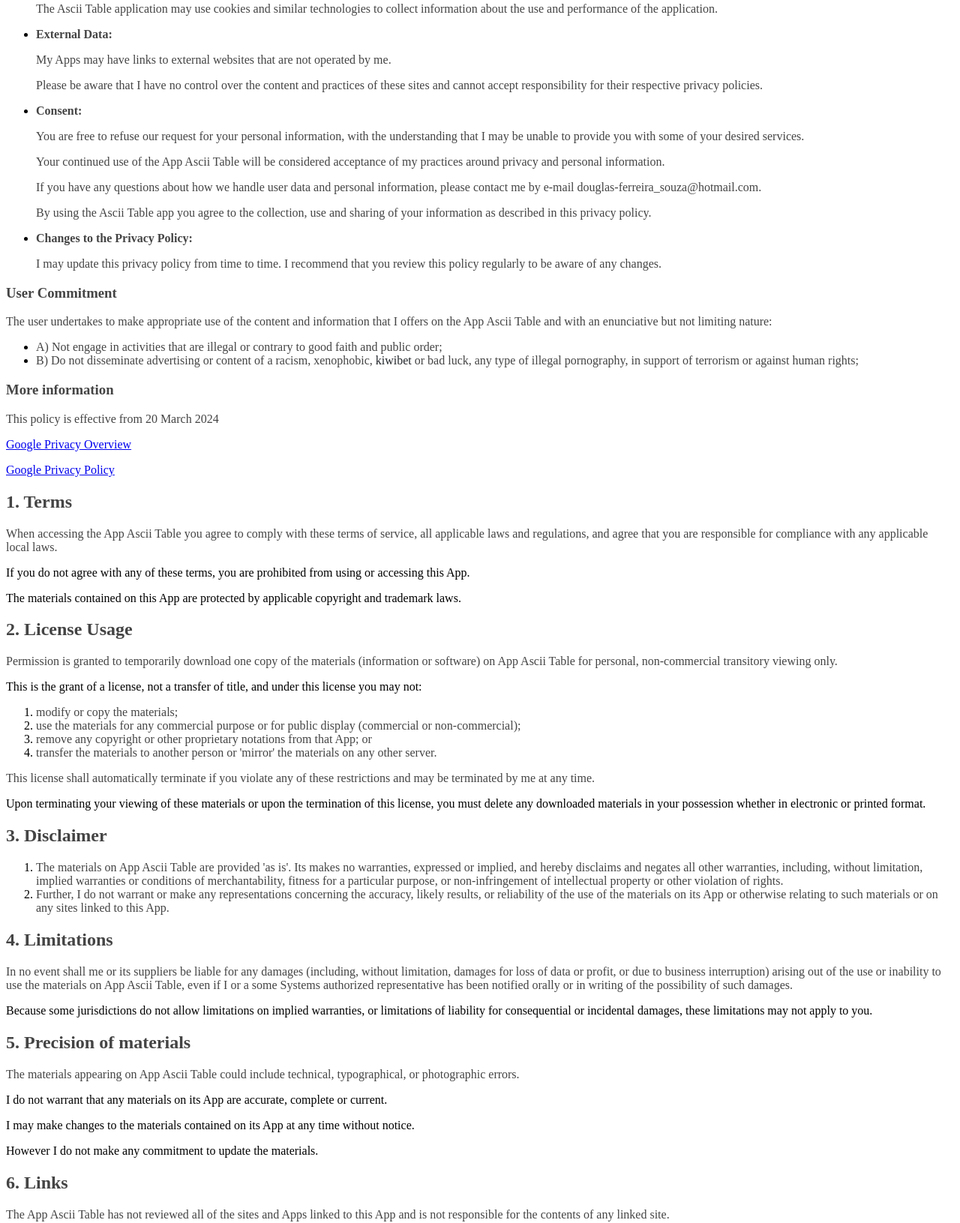
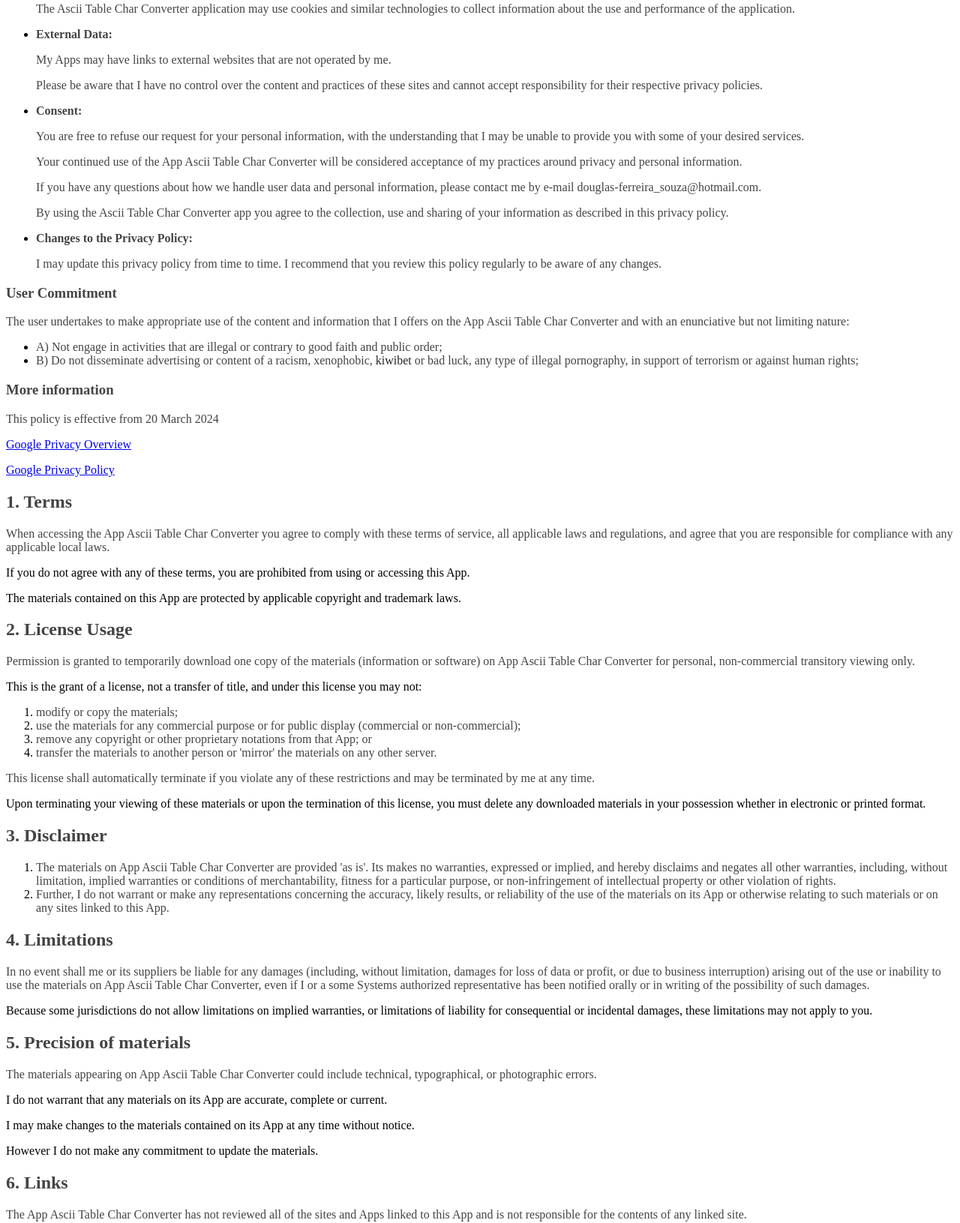
Before and after one commit to douglasfsouza/html, a plain HTML site: page Sites/ElectraSystems/policy.html in a window 1280 px wide. Shown: the part 772-2403 px from the top of the page at 75% size. Drawn offline with Linux system fonts and the light colour scheme.

Commit message:
Change the App name

```diff
--- a/Sites/ElectraSystems/policy.html
+++ b/Sites/ElectraSystems/policy.html
@@ -13,12 +13,12 @@
             </h2>
             <p>
                 <span style="color: rgb(68, 68, 68);">
-                    Your privacy is important to me, <i>Douglas F de Souza</i>. It is my policy to respect your privacy regarding any information I may collect from you on the Ascii Table and other websites and Apps I own and operate.
+                    Your privacy is important to me, <i>Douglas F de Souza</i>. It is my policy to respect your privacy regarding any information I may collect from you on the Ascii Table Char Converter and other websites and Apps I own and operate.
                 </span>
             </p>
             <p>
                 <span style="color: rgb(68, 68, 68);">
-                    This privacy policy describes how I collect, use and share information when you use the Ascii Table application.
+                    This privacy policy describes how I collect, use and share information when you use the Ascii Table Char Converter application.
                 </span>
             </p>
             <ul>
@@ -40,7 +40,7 @@
 
                 <li>
                     <span style="color: rgb(68, 68, 68);"><b>Use of Informations:</b>
-                        <p>I use the information collected to provide, maintain, protect and improve the Ascii Table application.</p>
+                        <p>I use the information collected to provide, maintain, protect and improve the Ascii Table Char Converter application.</p>
                         <p>I may use your information for app-related communications such as sending you notifications about updates, new features or special offers.</p>
                     </span>
                 </li>
@@ -65,7 +65,7 @@
                 </li>
                 <li>
                      <span style="color: rgb(68, 68, 68);"><b>Cookies and Similar Technologies:</b>
-                        <p>The Ascii Table application may use cookies and similar technologies to collect information about the use and performance of the application.</p>
+                        <p>The Ascii Table Char Converter application may use cookies and similar technologies to collect information about the use and performance of the application.</p>
                      </span>
                 </li>
 
@@ -85,13 +85,13 @@
                             You are free to refuse our request for your personal information, with the understanding that I may be unable to provide you with some of your desired services.
                         </p>
                         <p>
-                            Your continued use of the App Ascii Table will be considered acceptance of my practices around privacy and personal information.
+                            Your continued use of the App Ascii Table Char Converter will be considered acceptance of my practices around privacy and personal information.
                         </p>
                         <p>
                             If you have any questions about how we handle user data and personal information, please contact me by e-mail douglas-ferreira_souza@hotmail.com.
                         </p>
 
-                        <p>By using the Ascii Table app you agree to the collection, use and sharing of your information as described in this privacy policy.</p>
+                        <p>By using the Ascii Table Char Converter app you agree to the collection, use and sharing of your information as described in this privacy policy.</p>
                     </span>
                 </li>
                 <li>
@@ -108,7 +108,7 @@
             </h3>
             <p>
                 <span style="color: rgb(68, 68, 68);">
-                    The user undertakes to make appropriate use of the content and information that I offers on the App Ascii Table and with an enunciative but not limiting nature:
+                    The user undertakes to make appropriate use of the content and information that I offers on the App Ascii Table Char Converter and with an enunciative but not limiting nature:
                 </span>
             </p>
             <ul>
@@ -160,7 +160,7 @@
                 </span>
             </h2>
             <p>
-                <span style="color: rgb(68, 68, 68);">When accessing the App Ascii Table you agree to comply with these terms of service, all applicable laws and regulations, and agree that you are responsible for compliance with any applicable local laws.
+                <span style="color: rgb(68, 68, 68);">When accessing the App Ascii Table Char Converter you agree to comply with these terms of service, all applicable laws and regulations, and agree that you are responsible for compliance with any applicable local laws.
                 </span>
             </p>
             <p>
@@ -172,7 +172,7 @@
                 <h2>
                     <span style="color: rgb(68, 68, 68);">2. License Usage</span>
                 </h2><p><span style="color: rgb(68, 68, 68);">
-                    Permission is granted to temporarily download one copy of the materials (information or software) on App Ascii Table for personal, non-commercial transitory viewing only.
+                    Permission is granted to temporarily download one copy of the materials (information or software) on App Ascii Table Char Converter for personal, non-commercial transitory viewing only.
                 </span>
                 <p>
                     This is the grant of a license, not a transfer of title, and under this license you may not:&nbsp;
@@ -212,7 +212,7 @@
                 <ol>
                     <li>
                         <span style="color: rgb(68, 68, 68);">
-                            The materials on App Ascii Table are provided 'as is'. Its makes no warranties, expressed or implied, and hereby disclaims and negates all other warranties, including, without limitation, implied warranties or conditions of merchantability, fitness for a particular purpose, or non-infringement of intellectual property or other violation of rights.
+                            The materials on App Ascii Table Char Converter are provided 'as is'. Its makes no warranties, expressed or implied, and hereby disclaims and negates all other warranties, including, without limitation, implied warranties or conditions of merchantability, fitness for a particular purpose, or non-infringement of intellectual property or other violation of rights.
                         </span>
                     </li>
                     <li>
@@ -226,7 +226,7 @@
                 </h2>
                 <p>
                     <span style="color: rgb(68, 68, 68);">
-                        In no event shall me or its suppliers be liable for any damages (including, without limitation, damages for loss of data or profit, or due to business interruption) arising out of the use or inability to use the materials on App Ascii Table, even if I or a some Systems authorized representative has been notified orally or in writing of the possibility of such damages.
+                        In no event shall me or its suppliers be liable for any damages (including, without limitation, damages for loss of data or profit, or due to business interruption) arising out of the use or inability to use the materials on App Ascii Table Char Converter, even if I or a some Systems authorized representative has been notified orally or in writing of the possibility of such damages.
                     </span>
                 </p>
                 <p>
@@ -237,7 +237,7 @@
                 </h2>
                 <p>
                     <span style="color: rgb(68, 68, 68);">
-                        The materials appearing on App Ascii Table could include technical, typographical, or photographic errors.
+                        The materials appearing on App Ascii Table Char Converter could include technical, typographical, or photographic errors.
                     </span>
                 </p>
                 <p>
@@ -254,7 +254,7 @@
                 </h2>
                 <p>
                     <span style="color: rgb(68, 68, 68);">
-                        The App Ascii Table has not reviewed all of the sites and Apps linked to this App and is not responsible for the contents of any linked site.
+                        The App Ascii Table Char Converter has not reviewed all of the sites and Apps linked to this App and is not responsible for the contents of any linked site.
                     </span>
                 </p>
                 <p>
```
